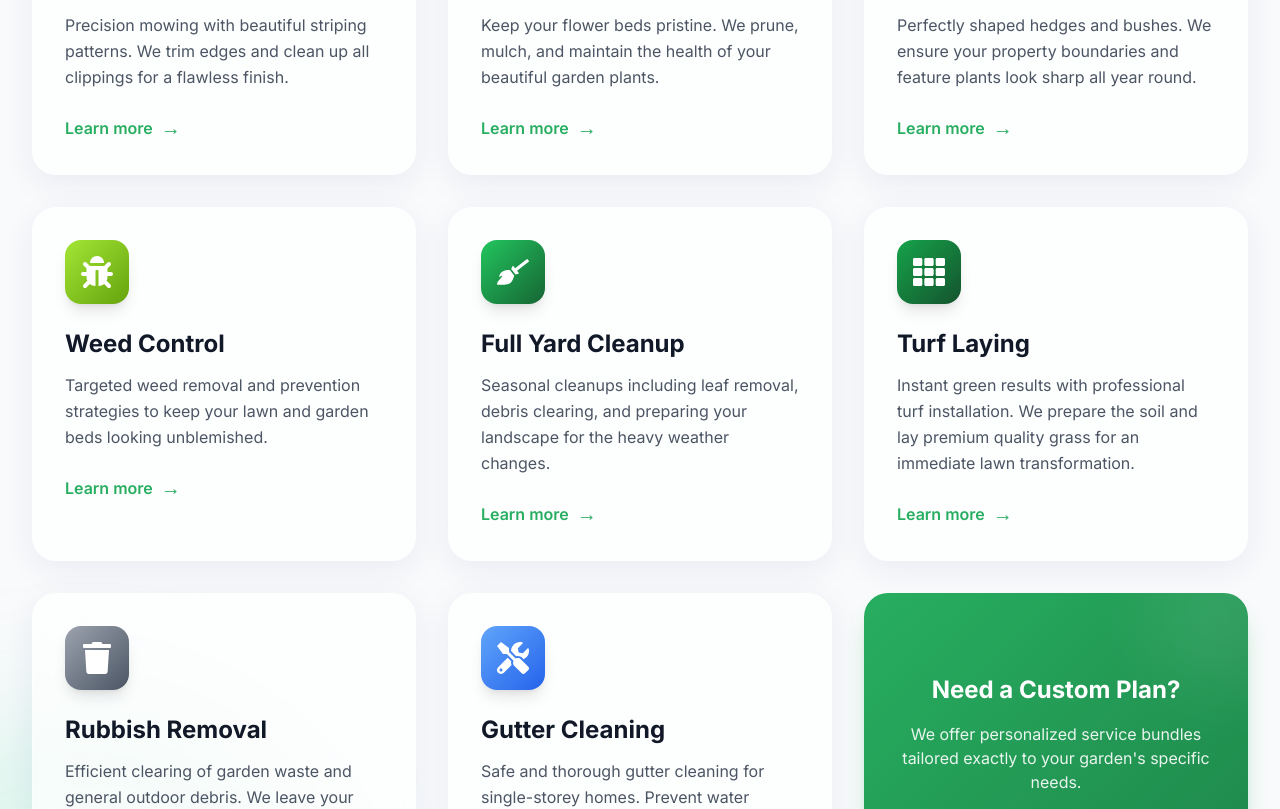
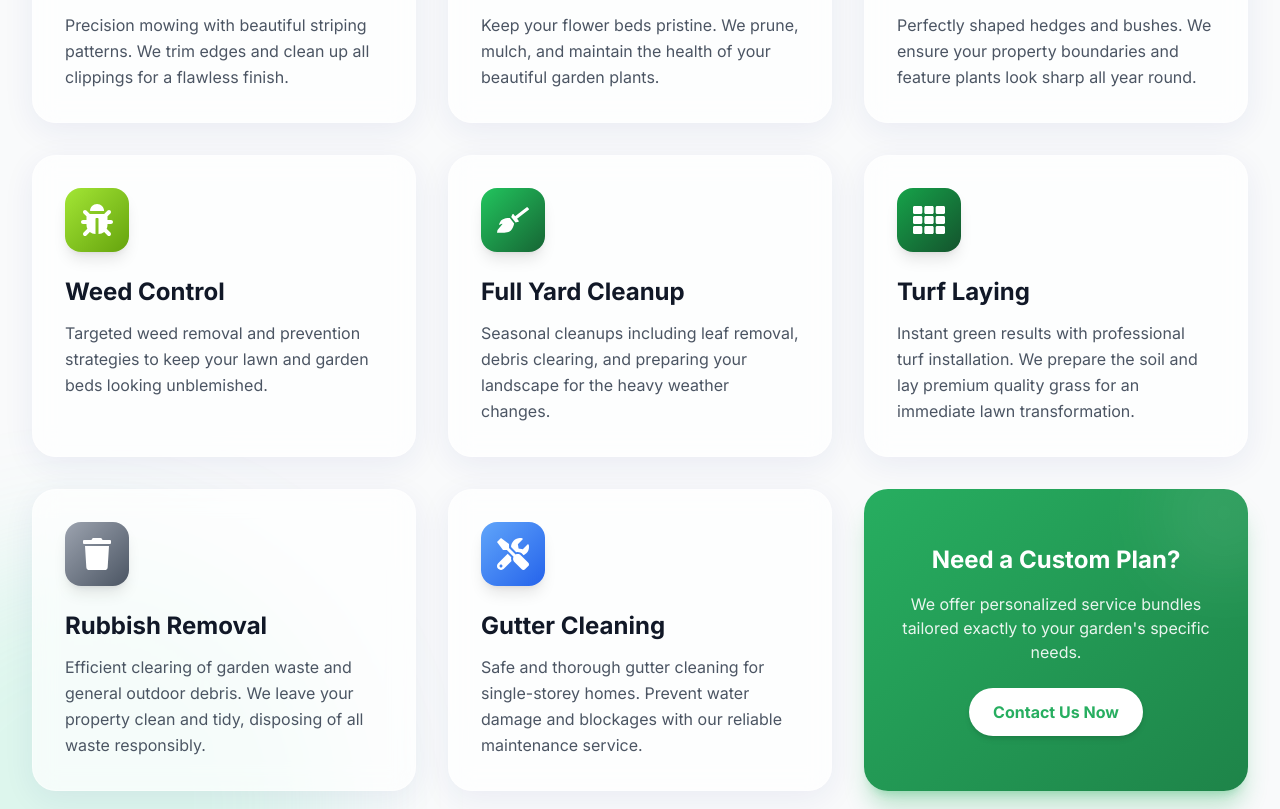
Before and after one commit to ravivarma006/lawnmowing, a React (Vite) app: page / in a window 1280 px wide. Shown: the part 2249-3058 px from the top of the page. Built offline with nearby package versions, Linux system fonts and the light colour scheme.

Commit message:
Remove learn more links from service cards

```diff
--- a/src/components/Services.jsx
+++ b/src/components/Services.jsx
@@ -123,11 +123,7 @@ const Services = () => {
                 {service.description}
               </p>
 
-              <div className="mt-6">
-                <a href="#contact" className="text-brand font-semibold hover:text-brand-dark flex items-center gap-2 group-hover:gap-3 transition-all">
-                  Learn more <span className="text-xl">→</span>
-                </a>
-              </div>
+
             </motion.div>
           ))}
 
```
